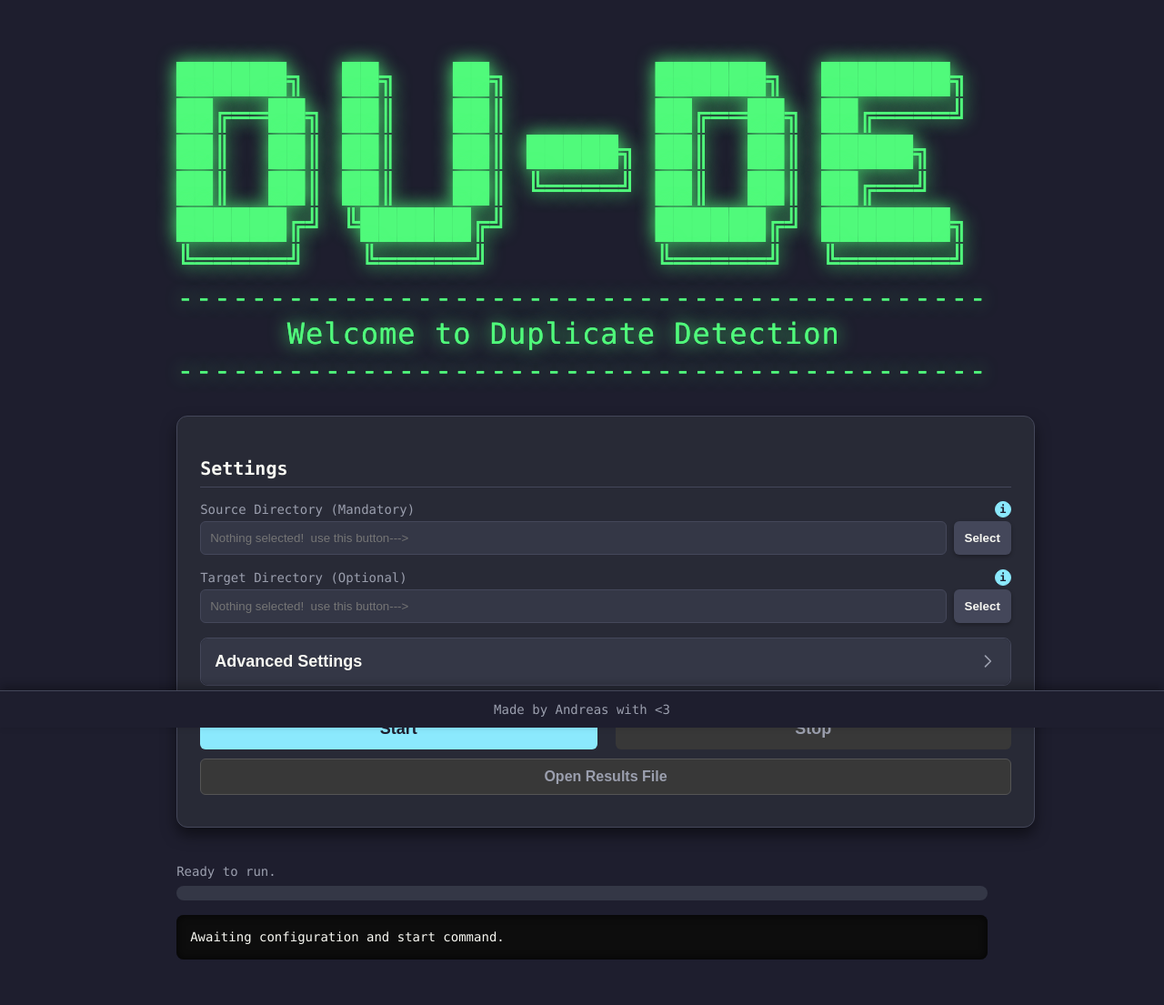
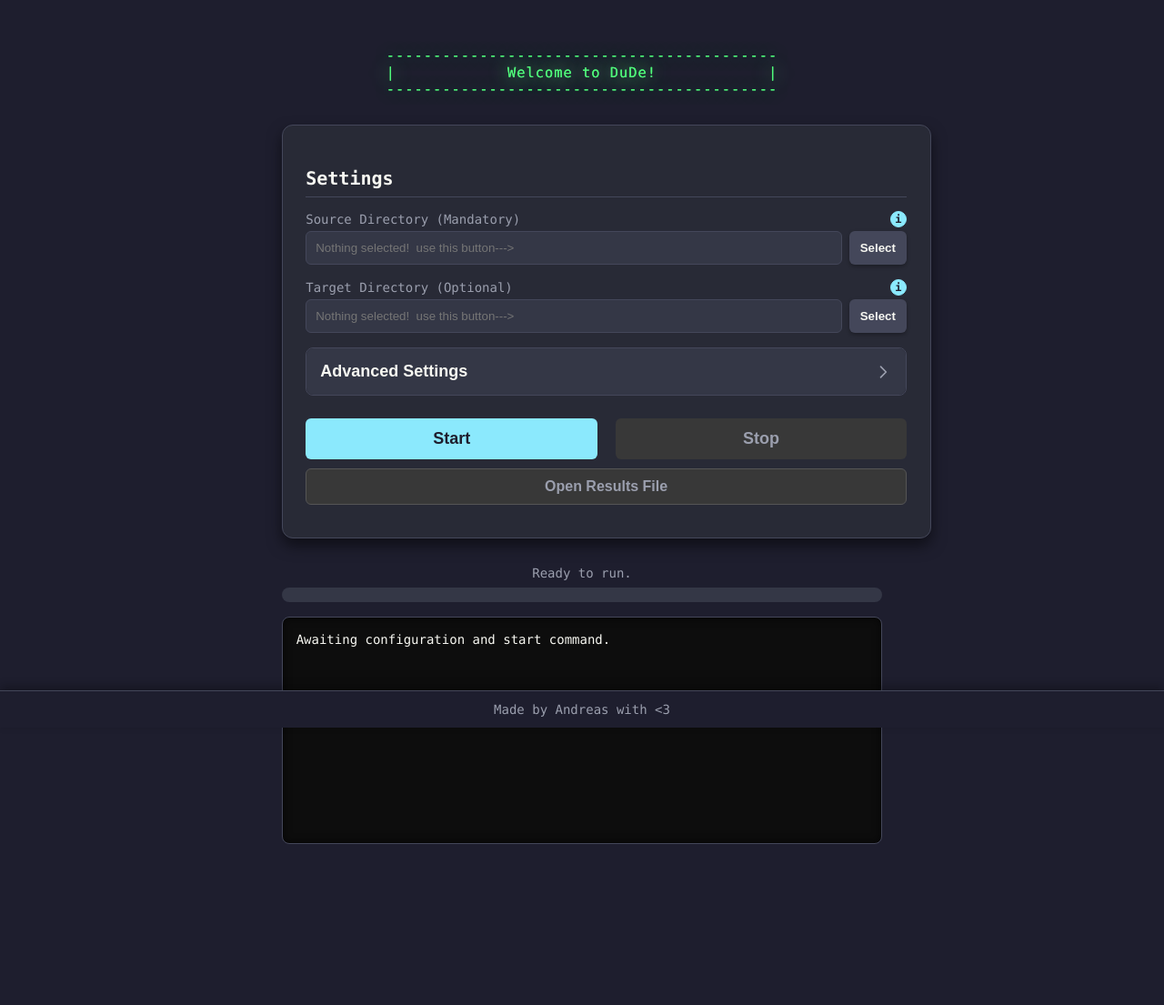
Before and after one commit to AndreasGkizis/DuDe, a website built with Vite: page frontend/index.html in a window 1280 px wide. Shown: the whole page at 91% size. After the commit the page ends 1008 px from the top, so only its background shows below. Built offline with nearby package versions, Linux system fonts and the light colour scheme.

Commit message:
fixing the ui

```diff
--- a/frontend/src/main.js
+++ b/frontend/src/main.js
@@ -6,15 +6,9 @@ document.querySelector('#app').innerHTML = `
             <div class="main-content-wrapper">
                 <h2 class="app-title">
                     <pre class="ascii-art">
-██████╗  ██╗   ██╗        ██████╗  ███████╗
-██╔══██╗ ██║   ██║        ██╔══██╗ ██╔════╝
-██║  ██║ ██║   ██║ █████╗ ██║  ██║ █████╗
-██║  ██║ ██║   ██║ ╚════╝ ██║  ██║ ██╔══╝
-██████╔╝ ╚██████╔╝        ██████╔╝ ███████╗
-╚═════╝   ╚═════╝         ╚═════╝  ╚══════╝
---------------------------------------------
-    Welcome to Duplicate Detection
---------------------------------------------
+------------------------------------------
+|            Welcome to DuDe!            |
+------------------------------------------
 </pre>
                 </h2>
 
--- a/frontend/src/style.css
+++ b/frontend/src/style.css
@@ -37,6 +37,8 @@
 
 body {
     font-family: 'Consolas', 'Monaco', 'Courier New', monospace;
+    /* 1rem is usually 16px. Using 1vw adds a tiny bit of growth on big screens */
+    font-size: clamp(14px, 0.9rem + 0.1vw, 18px);
     background-color: var(--color-bg-primary);
     color: var(--color-text-light);
     margin: 0;
@@ -60,7 +62,7 @@ body {
  * ------------------------------------------- */
 #app {
     flex-grow: 1;
-    padding: 40px 20px 80px 20px;
+    padding: 2vw 2vw 80px 2vw;
     /* Increased bottom padding to clear the fixed footer */
     display: flex;
     flex-direction: column;
@@ -69,9 +71,11 @@ body {
 
 .main-container {
     width: 100%;
-    max-width: 1200px;
+    /* clamp(MIN, PREFERRED, MAX) */
+    /* This ensures it doesn't get too skinny on 1080p or too wide on 4K */
+    max-width: clamp(800px, 85vw, 1600px);
     margin: 0 auto;
-    padding: 25px;
+    padding: clamp(15px, 2vw, 40px);    /* Padding scales too */
     background-color: var(--color-bg-secondary);
     border-radius: 12px;
     box-shadow: 0 8px 16px rgba(0, 0, 0, 0.5);
@@ -93,8 +97,8 @@ body {
     font-family: inherit;
     text-align: center;
     color: var(--color-ascii-green);
-    font-size: 2rem;
-    line-height: 1.25;
+    font-size: clamp(0.6rem, 1.2vw, 1.1rem);
+    line-height: 1.2;
     font-weight: normal;
 
     /* ADDED: Terminal Glow Effect */
@@ -289,13 +293,15 @@ label {
 }
 
 .advanced-content {
-    padding: 15px;
+    padding: 20px;
     display: grid;
-    grid-template-columns: 1fr;
-    gap: 15px;
-    transition: none;
+    /* This automatically creates as many columns as fit (min 350px each) */
+    grid-template-columns: repeat(auto-fit, minmax(350px, 1fr));
+    gap: 25px;
     overflow: hidden;
-    max-height: 500px;
+    /* Increase max-height significantly so it doesn't clip on high-res */
+    max-height: 2000px;
+    transition: max-height 0.3s ease;
 }
 
 .advanced-section[data-collapsed="true"] .advanced-content {
@@ -352,12 +358,23 @@ label {
 /* -------------------------------------------
  * 6. STATUS AREA
  * ------------------------------------------- */
-#status-area {
+/* #status-area {
     margin-top: 40px;
-    width: 100%;
-    max-width: 1200px;
+    width: 95%;
+    Keep it in sync with the main container width
+    max-width: clamp(800px, 85vw, 1600px);
     margin-left: auto;
     margin-right: auto;
+} */
+
+#status-area {
+    margin-top: 30px;
+    width: 100%;
+    /* This MUST match your .main-container max-width to look aligned */
+    max-width: clamp(800px, 85vw, 1200px);
+    display: flex;
+    flex-direction: column;
+    align-items: center; /* This centers the children inside the status area */
 }
 
 .progress-title {
@@ -390,7 +407,25 @@ label {
 }
 
 .detailed-status {
-    /* Console look */
+    height: clamp(250px, 30vh, 600px);
+    max-height: none;
+    overflow-y: auto;
+    padding: 15px;
+    border-radius: 8px;
+    background-color: #0d0d0d;
+    color: var(--color-text-light);
+    font-size: 0.875rem;
+    line-height: 1.4;
+    box-shadow: inset 0 0 10px rgba(0, 0, 0, 0.7);
+}
+
+.detailed-status {
+    width: 100%; /* Take up the full width of the status-area */
+    box-sizing: border-box; /* Ensures padding doesn't push it wider than 100% */
+
+    /* Center the text inside the console lines if desired */
+    /* text-align: center; */
+
     max-height: 250px;
     overflow-y: auto;
     padding: 15px;
@@ -399,6 +434,7 @@ label {
     color: var(--color-text-light);
     font-size: 0.875rem;
     line-height: 1.4;
+    border: 1px solid var(--color-border); /* Added border to match the top card */
     box-shadow: inset 0 0 10px rgba(0, 0, 0, 0.7);
 }
 
@@ -454,6 +490,7 @@ label {
         grid-column: span 2;
     }
 }
+
 /* -------------------------------------------
  * 9. TOOLTIP SYSTEM
  * ------------------------------------------- */
@@ -518,7 +555,8 @@ label {
     top: 50%;
     right: 0;
     left: auto;
-    margin-right: calc(100% + 10px); /* Shifts the box left by icon width + gap */
+    margin-right: calc(100% + 10px);
+    /* Shifts the box left by icon width + gap */
     transform: translateY(-50%);
 }
 
@@ -545,7 +583,7 @@ label {
 
 /* -------------------------------------------
  * 9.3 Positioning Overrides
- * ------------------------------------------- */
+ * -------------------------------------------*/
 
 /* --- SCENARIO 2: TOP --- */
 .tooltip-container.tooltip-top .tooltip-text {
@@ -557,14 +595,16 @@ label {
     bottom: 150%;
     top: auto;
     left: 50%;
-    transform: translateX(-50%); /* Center horizontally */
+    transform: translateX(-50%);
+    /* Center horizontally */
 }
 
 .tooltip-container.tooltip-top .tooltip-text::after {
     /* Arrow points DOWN from the bottom edge of the tooltip box */
     top: 100%;
     left: 50%;
-    margin-top: 0; /* Clear margin */
+    margin-top: 0;
+    /* Clear margin */
     margin-left: -5px;
     border-color: var(--color-accent) transparent transparent transparent;
 }
@@ -575,7 +615,8 @@ label {
     /* Reset horizontal center positioning */
     right: auto;
     margin-right: 0;
-    transform: none; /* Clear previous transform */
+    transform: none;
+    /* Clear previous transform */
 
     /* Vertical positioning */
     top: 150%;
@@ -584,7 +625,8 @@ label {
 
     /* Horizontal positioning (Right edge of tooltip aligned to Left side of icon) */
     right: 100%;
-    transform: translateX(5px); /* Small offset from the icon */
+    transform: translateX(5px);
+    /* Small offset from the icon */
 }
 
 .tooltip-container.tooltip-bottom-left .tooltip-text::after {
@@ -612,7 +654,8 @@ label {
     top: 150%;
     bottom: auto;
     left: 50%;
-    transform: translateX(-50%); /* Center horizontally */
+    transform: translateX(-50%);
+    /* Center horizontally */
 }
 
 .tooltip-container.tooltip-bottom .tooltip-text::after {
@@ -633,7 +676,8 @@ label {
 /* Fix for Paranoid Mode checkbox label (ensures text and icon are together) */
 .checkbox-container label {
     margin-bottom: 0;
-    justify-content: unset; /* Override the space-between from general label */
+    justify-content: unset;
+    /* Override the space-between from general label */
     gap: 10px;
 }
 
@@ -642,6 +686,7 @@ label {
     display: inline-flex;
     align-items: center;
 }
+
 /* -------------------------------------------
  * 10. SPINNER STYLES (UPDATED: Terminal Loading Dots)
  * ------------------------------------------- */
@@ -674,13 +719,17 @@ label {
     height: 6px;
     background-color: var(--color-accent);
     border-radius: 50%;
-    margin-right: 12px; /* Space for the next dot */
+    margin-right: 12px;
+    /* Space for the next dot */
 
     /* Animation definition */
-    animation: dot-fade 1.5s infinite; /* 1.5s total cycle time */
-    animation-delay: 0s; /* Start immediately */
+    animation: dot-fade 1.5s infinite;
+    /* 1.5s total cycle time */
+    animation-delay: 0s;
+    /* Start immediately */
 
-    display: none; /* Initially hidden */
+    display: none;
+    /* Initially hidden */
 }
 
 /* Second Dot (using ::before pseudo-element) */
@@ -688,7 +737,8 @@ label {
     content: '';
     position: absolute;
     top: 0;
-    left: -12px; /* Position to the left of the main dot */
+    left: -12px;
+    /* Position to the left of the main dot */
 
     width: 6px;
     height: 6px;
@@ -705,7 +755,8 @@ label {
     content: '';
     position: absolute;
     top: 0;
-    left: 12px; /* Position to the right of the main dot */
+    left: 12px;
+    /* Position to the right of the main dot */
 
     width: 6px;
     height: 6px;
@@ -719,11 +770,17 @@ label {
 
 /* The Keyframe Animation: Fade out/in */
 @keyframes dot-fade {
-    0%, 100% {
-        opacity: 0; /* Hidden state */
+
+    0%,
+    100% {
+        opacity: 0;
+        /* Hidden state */
     }
-    33%, 66% {
-        opacity: 1; /* Visible state */
+
+    33%,
+    66% {
+        opacity: 1;
+        /* Visible state */
     }
 }
 
```
Also changed, not shown: 1 other file.
